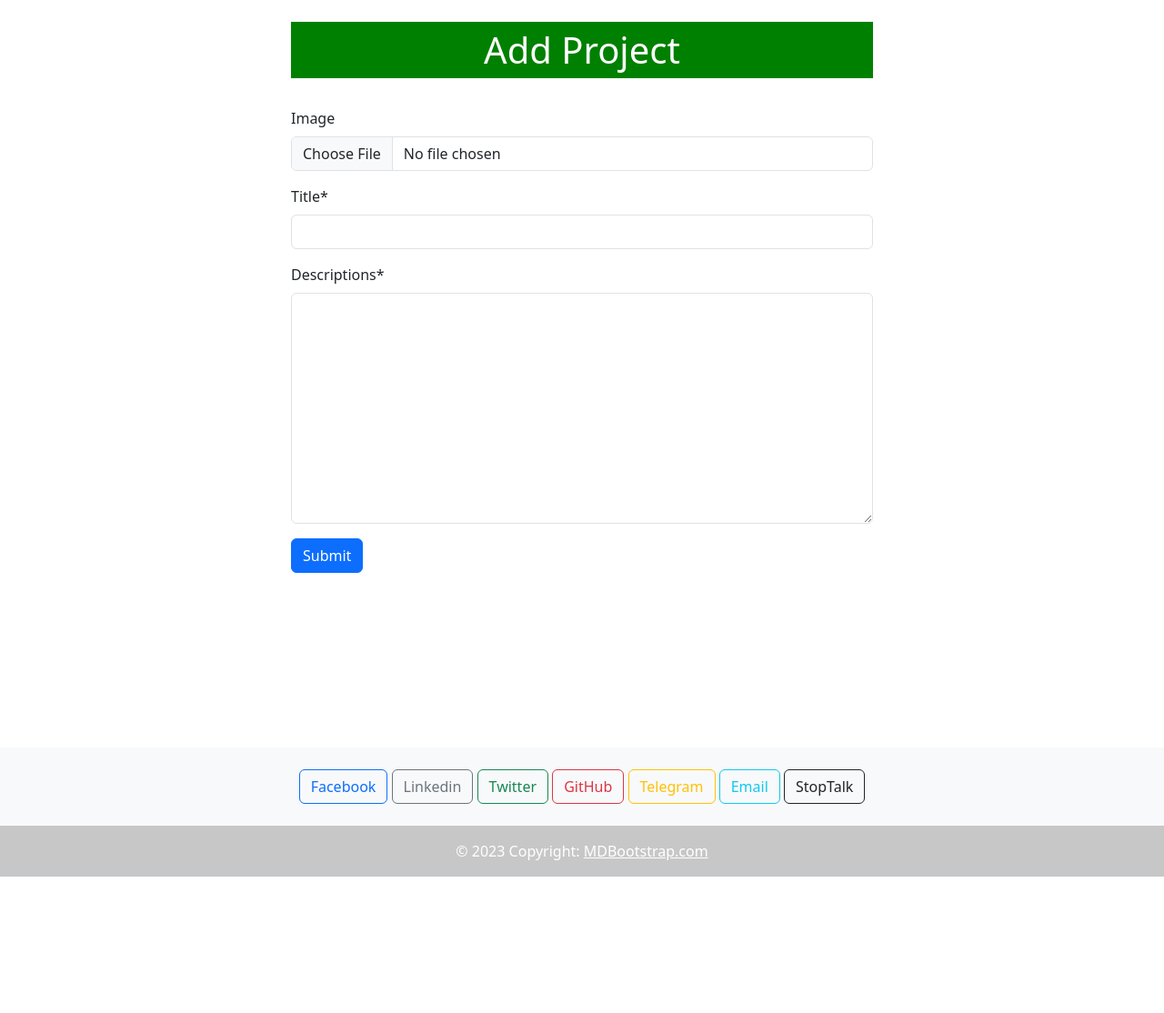
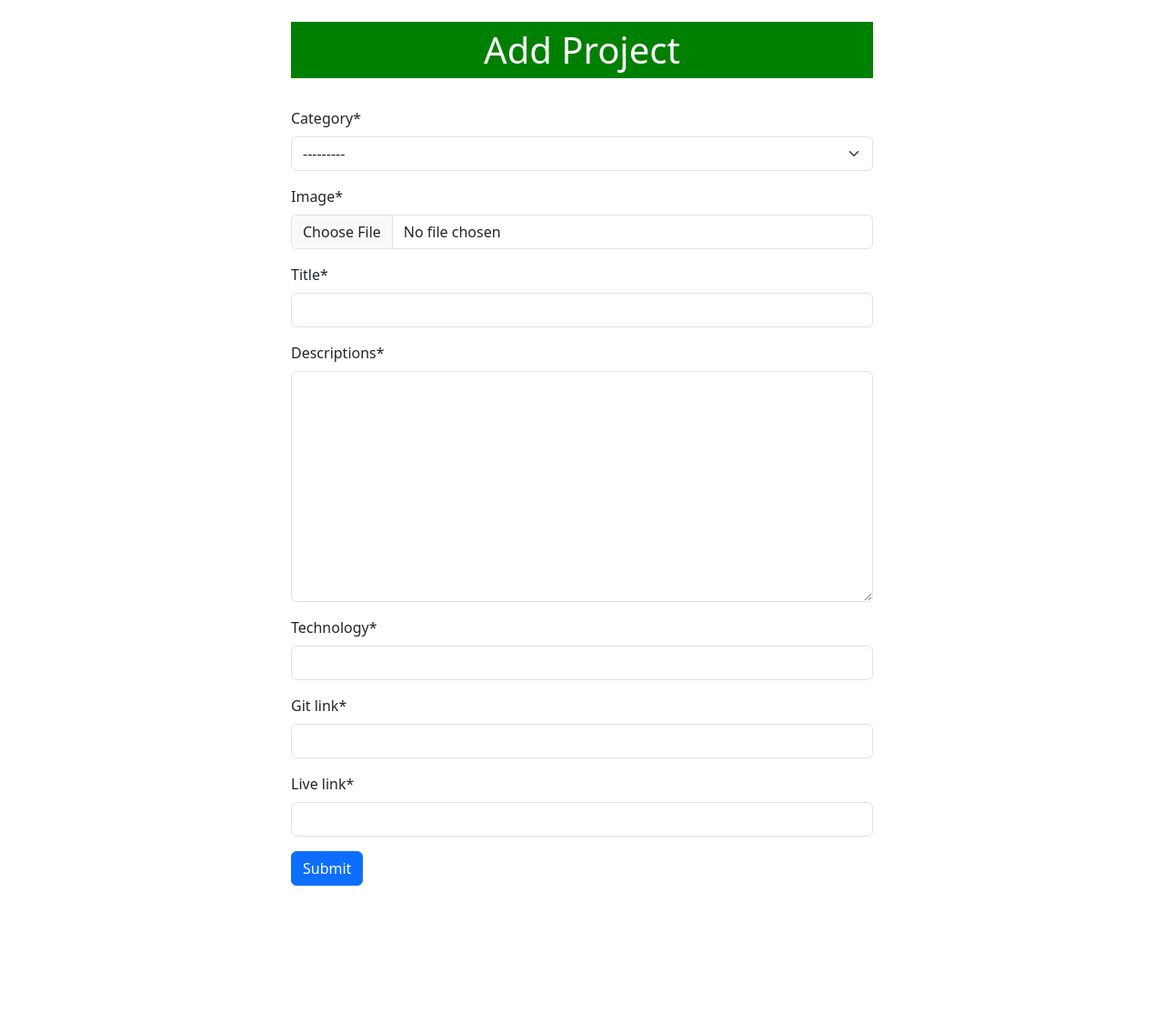
Before and after one commit to chanchol-kumar/Django-Portfolio-Project, a Django app: page /projects/add_projects/ in a window 1280 px wide. Shown: the part 59-1173 px from the top of the page at 91% size. Before the commit the page ends 1023 px from the top, so only its background shows below. Run offline with Django 4.2, Linux system fonts and the light colour scheme; some libraries are stand-ins or nearby versions.

Commit message:
add all code

```diff
--- a/blog/views.py
+++ b/blog/views.py
@@ -8,7 +8,7 @@ def add_blog(request):
         form = BlogForm(request.POST)
         if form.is_valid():
             form.save()
-            return redirect('projects')
+            return redirect('blog')
     else:
         form = BlogForm()
     return render(request, 'blog/add_blog.html', {'form':form})
--- a/projects/forms.py
+++ b/projects/forms.py
@@ -4,4 +4,4 @@ from projects.models import ProjectsModel
 class ProjectsForm(forms.ModelForm):
     class Meta:
         model = ProjectsModel
-        fields =['image', 'title','descriptions','descriptions']
+        fields =['category', 'image', 'title','descriptions','technology','git_link','live_link']
--- a/projects/models.py
+++ b/projects/models.py
@@ -8,13 +8,13 @@ class ProjectsModel(models.Model):
         ('Machine Learning', 'Machine Learning'),
     )
 
-    category = models.CharField(max_length=30, choices=CHOICES,null=True, blank=True)
-    image = models.ImageField(upload_to='project_img/', null=True, blank=True)
+    category = models.CharField(max_length=30, choices=CHOICES)
+    image = models.ImageField(upload_to='project_img/')
     title = models.CharField(max_length=100)
     descriptions = models.TextField(max_length=500)
-    technology = models.CharField(max_length=100,null=True, blank=True)
-    git_link = models.URLField(max_length=100, null=True, blank=True)
-    live_link = models.URLField(max_length=100, null=True, blank=True)
+    technology = models.CharField(max_length=100)
+    git_link = models.URLField(max_length=100)
+    live_link = models.URLField(max_length=100)
     timestamp = models.DateTimeField(auto_now_add=True)
 
     def __str__(self):
--- a/projects/templates/projects/projects.html
+++ b/projects/templates/projects/projects.html
@@ -39,7 +39,7 @@
                             <div class="text-center">
                                 <a href="{{ project.git_link }}" class="btn btn-primary">GitHub</a>
                                 <a href="#" class="btn btn-info">Live Site</a>
-                                <a href="#" class="btn btn-danger">feedback</a>
+                                {% comment %} <a href="#" class="btn btn-danger">feedback</a> {% endcomment %}
                             </div>
 
                             <div class="mt-3">
--- a/review/templates/review/show_review.html
+++ b/review/templates/review/show_review.html
@@ -6,15 +6,14 @@
         <h1 style="width: 100%;text-align: center; background-color: green; color: white; padding: 7px;">
             Feedback
         </h1>
-        <h1 style="width: 100%;text-align: center; ">
-            <button type="button" class="btn btn-danger" > ⚠️ Practice Mode ⚠️</button>
-        </h1>
     </div>
 
 <div class="container text-left">
+    {% if user.is_authenticated %}
     <a href="{% url 'review' %}">
         <button class="btn btn-info" type="button">Inspire Me</button>
     </a>
+    {% endif %}
     <br/>
     <br/>
     <div class="row">
--- a/skill/templates/skill/skill.html
+++ b/skill/templates/skill/skill.html
@@ -2,11 +2,14 @@
 {% load static %}
 
 {% block content %}
+    <br/>
     <div class="container" style="width: 50%;">
         <div class="text-center bg-success text-white py-2">
             <h1>My Skills</h1>
         </div>
     </div>
+    <br/>
+    <br/>
 
     <div class="container" style="width: 80%;">
         {% if user.is_authenticated %}
@@ -21,7 +24,7 @@
                 <div class="col-md-4 mb-4">
                     <div class="card h-100 text-center">
                         <div class="card-body">
-                            <img src="{{ i.icon }}" class="card-img-top" alt="{{ i.skill_name }} Icon" style="max-width: 30%; height: auto;">
+                            <img src="{{ i.icon.url }}" class="card-img-top" alt="{{ i.skill_name }} Icon" style="max-width: 30%; height: auto;">
                             <h3 class="card-title font-weight-bold">{{ i.skill_name }}</h3>
                             <div class="progress" role="progressbar" aria-valuenow="{{ i.proficiency }}" aria-valuemin="0" aria-valuemax="100">
                                 <div class="progress-bar w-{{ i.proficiency }}"></div>
```
Also changed, not shown: db.sqlite3, media/project_img/django1_0cXNCgc.png (added), media/skill_icons/c-.png (added), media/skill_icons/css-file.png (added), media/skill_icons/django1.png (added), media/skill_icons/html.png (added), media/skill_icons/linux_Z6a5AGM.png (added), media/skill_icons/python.png (added).
